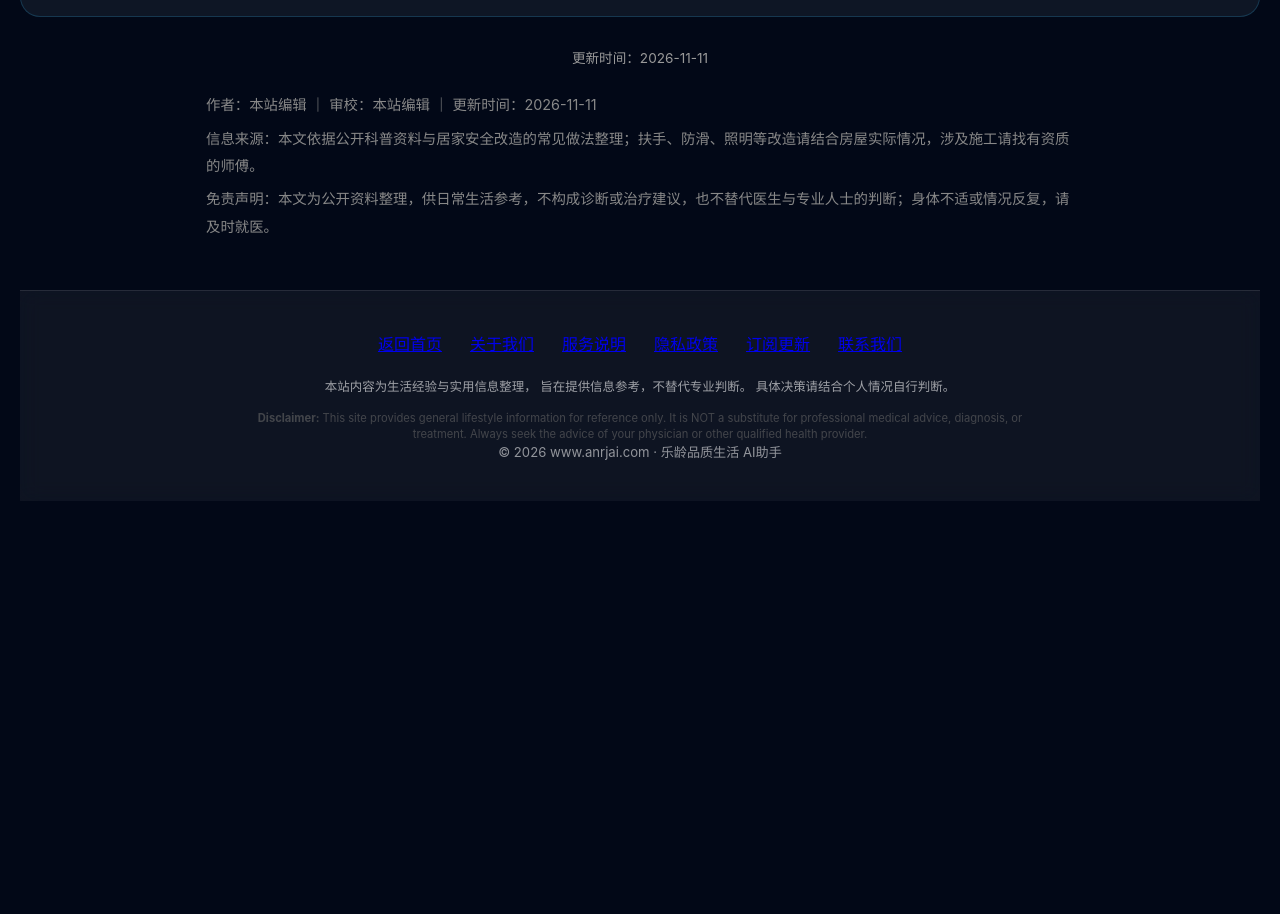
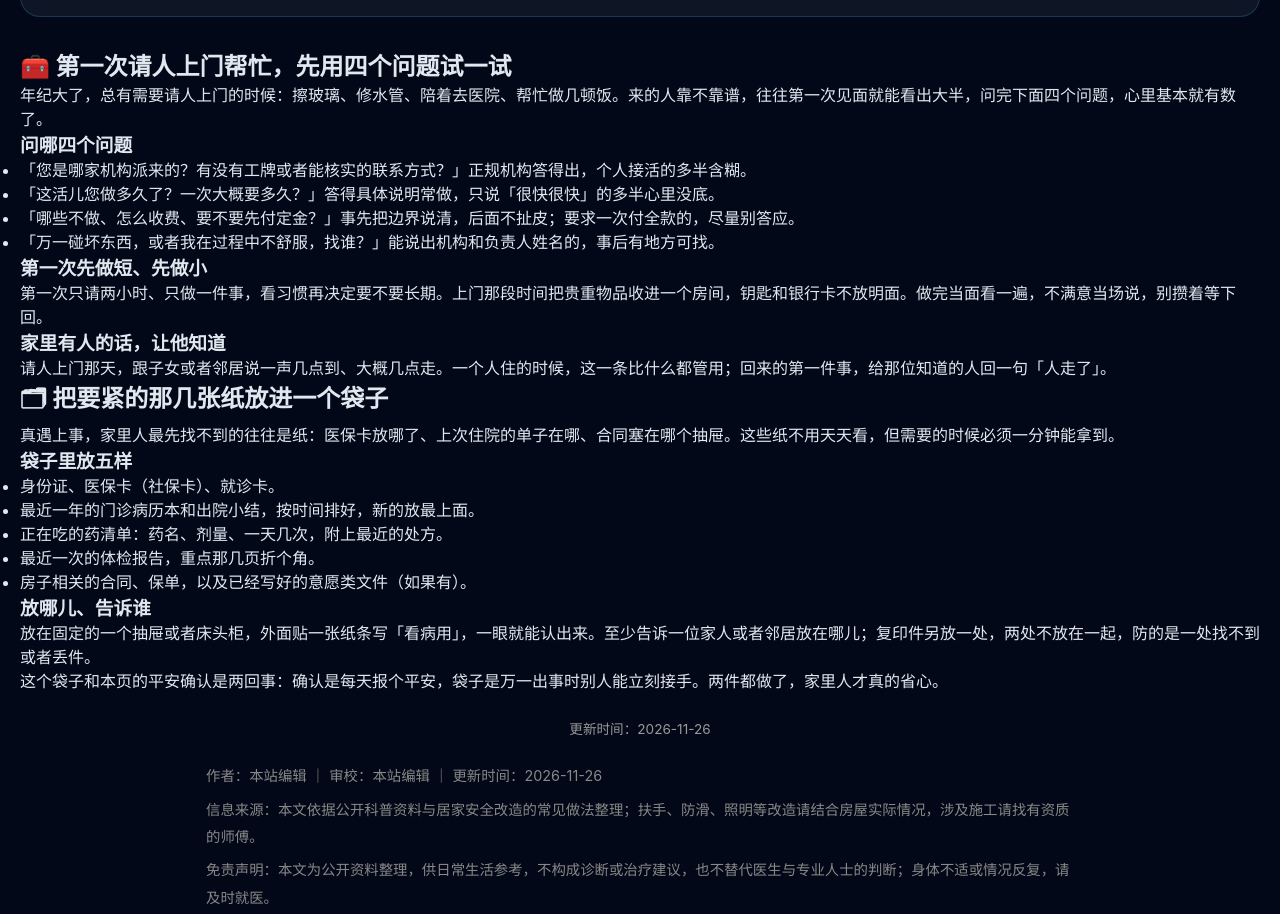
Before and after one commit to anruijie749-alt/anruijie749-alt.github.io, a plain HTML site: page safe-check.html in a window 1280 px wide. Shown: the part 4599-5513 px from the top of the page. Before the commit the page ends 5130 px from the top, so only its background shows below. Drawn offline with nearby package versions, Linux system fonts and the light colour scheme; animation ran at ten frames a second.

Commit message:
巡检2026-11-26：guide-start/posture-plan/safe-check 三页补厚（各+约800字独有小节）+ 更新时间与 sitemap lastmod 同步

```diff
--- a/safe-check.html
+++ b/safe-check.html
@@ -963,7 +963,34 @@ color: #fff;
 <p>这张卡和本页的平安确认是两件事：确认记录存在设备里，换设备就没了；卡片在手上，谁都能看。两样都做，才算把「万一」想到位。</p>
 </section>
 
-<p style="text-align:center; color:#999; font-size:0.85rem; margin:26px 0 6px;">更新时间：2026-11-11</p>
+<h2>🧰 第一次请人上门帮忙，先用四个问题试一试</h2>
+<p>年纪大了，总有需要请人上门的时候：擦玻璃、修水管、陪着去医院、帮忙做几顿饭。来的人靠不靠谱，往往第一次见面就能看出大半，问完下面四个问题，心里基本就有数了。</p>
+<h3>问哪四个问题</h3>
+<ul>
+<li>「您是哪家机构派来的？有没有工牌或者能核实的联系方式？」正规机构答得出，个人接活的多半含糊。</li>
+<li>「这活儿您做多久了？一次大概要多久？」答得具体说明常做，只说「很快很快」的多半心里没底。</li>
+<li>「哪些不做、怎么收费、要不要先付定金？」事先把边界说清，后面不扯皮；要求一次付全款的，尽量别答应。</li>
+<li>「万一碰坏东西，或者我在过程中不舒服，找谁？」能说出机构和负责人姓名的，事后有地方可找。</li>
+</ul>
+<h3>第一次先做短、先做小</h3>
+<p>第一次只请两小时、只做一件事，看习惯再决定要不要长期。上门那段时间把贵重物品收进一个房间，钥匙和银行卡不放明面。做完当面看一遍，不满意当场说，别攒着等下回。</p>
+<h3>家里有人的话，让他知道</h3>
+<p>请人上门那天，跟子女或者邻居说一声几点到、大概几点走。一个人住的时候，这一条比什么都管用；回来的第一件事，给那位知道的人回一句「人走了」。</p>
+<h2>🗂 把要紧的那几张纸放进一个袋子</h2>
+<p>真遇上事，家里人最先找不到的往往是纸：医保卡放哪了、上次住院的单子在哪、合同塞在哪个抽屉。这些纸不用天天看，但需要的时候必须一分钟能拿到。</p>
+<h3>袋子里放五样</h3>
+<ul>
+<li>身份证、医保卡（社保卡）、就诊卡。</li>
+<li>最近一年的门诊病历本和出院小结，按时间排好，新的放最上面。</li>
+<li>正在吃的药清单：药名、剂量、一天几次，附上最近的处方。</li>
+<li>最近一次的体检报告，重点那几页折个角。</li>
+<li>房子相关的合同、保单，以及已经写好的意愿类文件（如果有）。</li>
+</ul>
+<h3>放哪儿、告诉谁</h3>
+<p>放在固定的一个抽屉或者床头柜，外面贴一张纸条写「看病用」，一眼就能认出来。至少告诉一位家人或者邻居放在哪儿；复印件另放一处，两处不放在一起，防的是一处找不到或者丢件。</p>
+<p>这个袋子和本页的平安确认是两回事：确认是每天报个平安，袋子是万一出事时别人能立刻接手。两件都做了，家里人才真的省心。</p>
+
+<p style="text-align:center; color:#999; font-size:0.85rem; margin:26px 0 6px;">更新时间：2026-11-26</p>
 
 </main>
 
@@ -1002,7 +1029,7 @@ color: #fff;
     ============================== -->
 
     <div class="src-block" style="max-width:900px;margin:24px auto 8px;padding:0 16px;line-height:1.9;">
-    <p style="margin:0 0 6px;font-size:0.9rem;color:#888;">作者：本站编辑 ｜ 审校：本站编辑 ｜ 更新时间：2026-11-11</p>
+    <p style="margin:0 0 6px;font-size:0.9rem;color:#888;">作者：本站编辑 ｜ 审校：本站编辑 ｜ 更新时间：2026-11-26</p>
     <p style="margin:0 0 6px;font-size:0.9rem;color:#888;">信息来源：本文依据公开科普资料与居家安全改造的常见做法整理；扶手、防滑、照明等改造请结合房屋实际情况，涉及施工请找有资质的师傅。</p>
     <p style="margin:0;font-size:0.9rem;color:#888;">免责声明：本文为公开资料整理，供日常生活参考，不构成诊断或治疗建议，也不替代医生与专业人士的判断；身体不适或情况反复，请及时就医。</p>
     </div>
```
